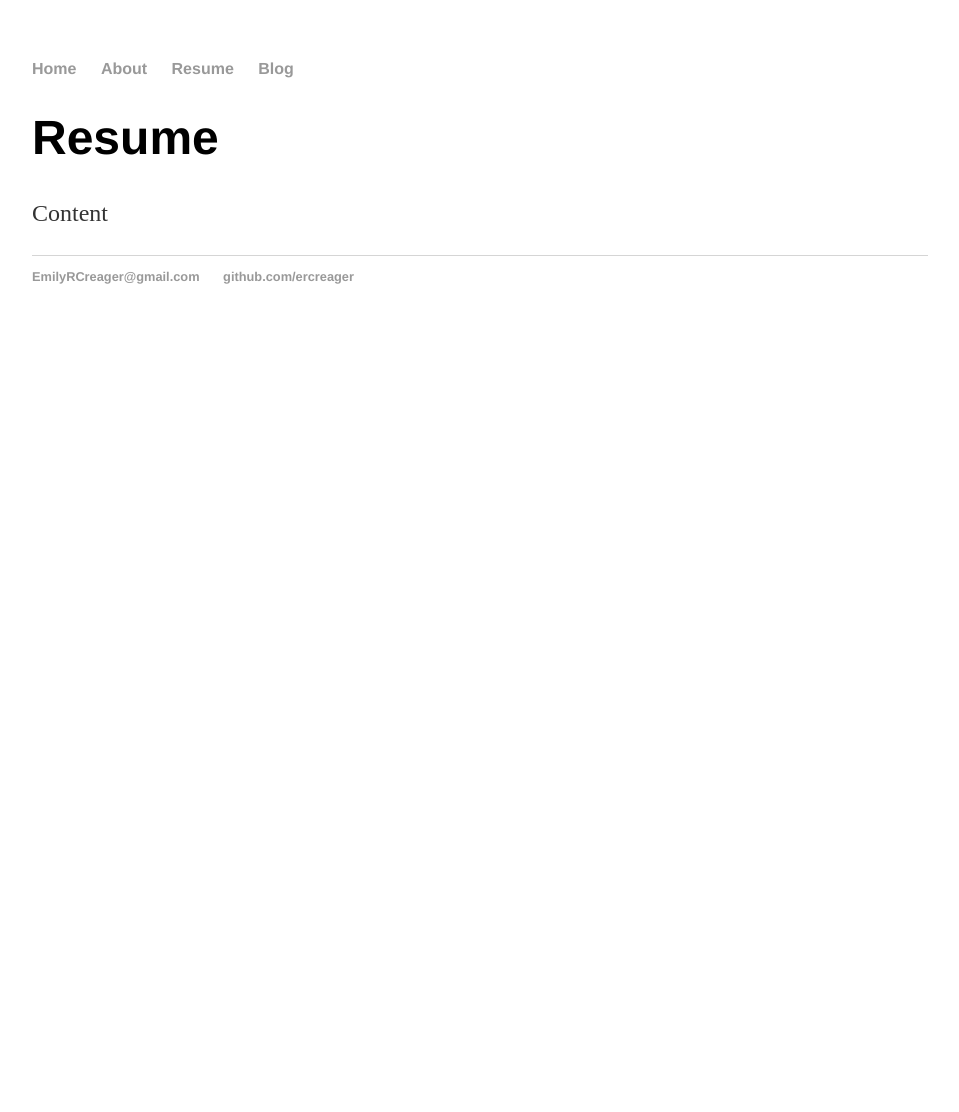
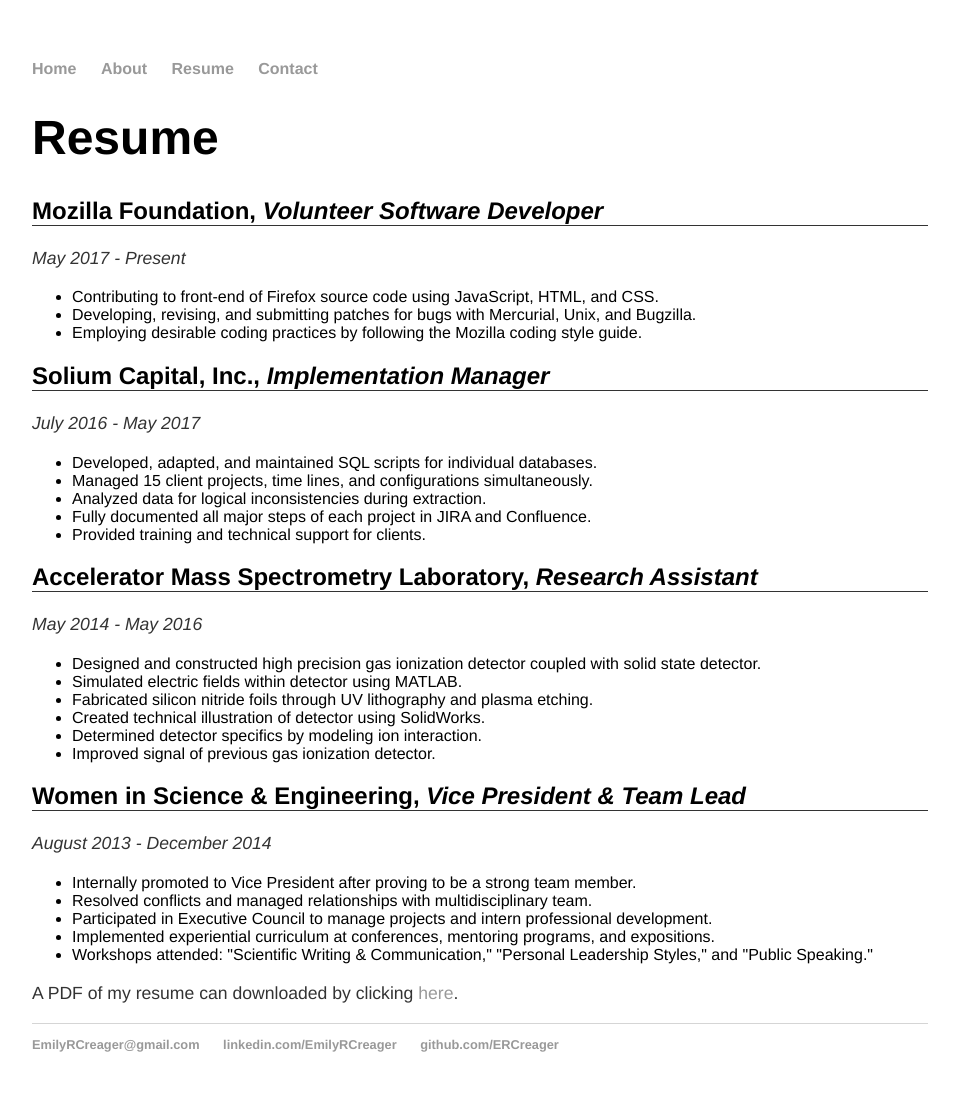
Before and after one commit to ercreager/ercreager.github.io, a Jekyll site: the page built from resume/index.html, in a window 1280 px wide. Shown: the whole page, without its empty margins (160-1119 px from the left). Built offline with Jekyll 4.4.1, drawn with Linux system fonts in a browser that asks for light colours; before the commit the page ends 900 px from its top, so only the background shows below that.

```diff
--- /dev/null
+++ b/Gemfile
@@ -0,0 +1,3 @@
+source 'https://rubygems.org'
+gem 'github-pages', group: :jekyll_plugins
+gem "jekyll-theme-cayman"
--- a/_config.yml
+++ b/_config.yml
@@ -1,3 +1,3 @@
 name: Emily Creager
 markdown: kramdown
-permalink: /blog/:year/:month/:day/:title
+theme: jekyll-theme-cayman
--- a/_layouts/default.html
+++ b/_layouts/default.html
@@ -11,7 +11,7 @@
 	        		<li><a href="/">Home</a></li>
 		        	<li><a href="/about">About</a></li>
 	        		<li><a href="/resume">Resume</a></li>
-	        		<li><a href="/blog">Blog</a></li>
+				<li><a href="/contact">Contact</a></li>
 	    		</ul>
 			</nav>
 			<div class="container">
@@ -22,7 +22,9 @@
 			<footer>
 	    		<ul>
 	        		<li><a href="mailto:emilyrcreager@gmail.com">EmilyRCreager@gmail.com</a></li>
-	        		<li><a href="https://github.com/ercreager">github.com/ercreager</a></li>
+
+				<li><a href="https://linkedin.com/in/emilyrcreager">linkedin.com/EmilyRCreager</a></li>
+				<li><a href="https://github.com/ercreager">github.com/ERCreager</a></li>
 				</ul>
 			</footer>
 		</body>
--- a/css/main.css
+++ b/css/main.css
@@ -1,9 +1,9 @@
 body {
     margin: 60px auto;
     width: 70%;
+    font-family:'Helvetica', 'Arial', 'Sans-Serif';
 }
 nav ul, footer ul {
-    font-family:'Helvetica', 'Arial', 'Sans-Serif';
     padding: 0px;
     list-style: none;
     font-weight: bold;
@@ -21,23 +21,22 @@ a:hover {
 }
 h1 {
     font-size: 3em;
-    font-family:'Helvetica', 'Arial', 'Sans-Serif';
 }
-p {
-    font-size: 1.5em;
+h2 {
+    border-bottom: 1px solid #333;
+}
+p, p ul li {
+    font-size: 1.1em;
     line-height: 1.4em;
     color: #333;
 }
 footer {
+    clear: both;
     border-top: 1px solid #d5d5d5;
     font-size: .8em;
 }
-
-ul.posts {
-    margin: 20px auto 40px;
-    font-size: 1.5em;
+#FountainPhoto {
+    width: 20%;
+    padding: 2%;
+    float: left;
 }
-
-ul.posts li {
-    list-style: none;
-}
--- a/resume/index.html
+++ b/resume/index.html
@@ -2,7 +2,54 @@
 layout: default
 title: Resume
 ---
-<div class="blurb">
+<div>
 	<h1>Resume</h1>
-	<p>Content</p>
-</div><!-- /.blurb -->
+<!--
+	<h2>Skills</h2>
+	<dl>
+		<dt>Languages</dt>
+			<dd>JavaScript, C, HTML5, CSS3, Microsoft SQL Server, MySQL</dd>
+		<dt>Tools</dt>
+			<dd>Mercurial, Git, SVN, Bugzilla, JIRA, Unix, Microsoft Office Suite</dd>
+		<dt>IDEs</dt>
+			<dd>Visual Studio, Brackets, Microsoft SQL Server Management Studio, emacs</dd>
+	</dl>
+-->
+	<h2>Mozilla Foundation, <i>Volunteer Software Developer</i></h2>
+	<p><i>May 2017 - Present</i></p>
+	<ul>
+		<li>Contributing to front-end of Firefox source code using JavaScript, HTML, and CSS.</li>
+		<li>Developing, revising, and submitting patches for bugs with Mercurial, Unix, and Bugzilla.</li>
+		<li>Employing desirable coding practices by following the Mozilla coding style guide.</li>
+	</ul>
+</div>
+	<h2>Solium Capital, Inc., <i>Implementation Manager</i></h2>
+	<p><i>July 2016 - May 2017</i></p>
+	<ul>
+		<li>Developed, adapted, and maintained SQL scripts for individual databases.</li>
+		<li>Managed 15 client projects, time lines, and configurations simultaneously.</li>
+		<li>Analyzed data for logical inconsistencies during extraction.</li>
+		<li>Fully documented all major steps of each project in JIRA and Confluence.</li>
+		<li>Provided training and technical support for clients.</li>
+	</ul>
+	<h2>Accelerator Mass Spectrometry Laboratory, <i>Research Assistant</i></h2>
+	<p><i>May 2014 - May 2016</i></p>
+	<ul>
+		<li>Designed and constructed high precision gas ionization detector coupled with solid state detector.</li>
+		<li>Simulated electric fields within detector using MATLAB.</li>
+		<li>Fabricated silicon nitride foils through UV lithography and plasma etching.</li>
+		<li>Created technical illustration of detector using SolidWorks.</li>
+		<li>Determined detector specifics by modeling ion interaction.</li>
+		<li>Improved signal of previous gas ionization detector.</li>
+	</ul>
+	<h2>Women in Science & Engineering, <i>Vice President & Team Lead</i></h2>
+	<p><i>August 2013 - December 2014</i></p>
+	<ul>
+		<li>Internally promoted to Vice President after proving to be a strong team member.</li>
+		<li>Resolved conflicts and managed relationships with multidisciplinary team.</li>
+		<li>Participated in Executive Council to manage projects and intern professional development.</li>
+		<li>Implemented experiential curriculum at conferences, mentoring programs, and expositions.</li>
+		<li>Workshops attended: "Scientific Writing & Communication," "Personal Leadership Styles," and "Public Speaking."</li>
+	</ul>
+	<p>A PDF of my resume can downloaded by clicking <a href="\assets\EmilyCreagerResume.pdf">here</a>.</p>
+</div>
```
Also changed, not shown: _layouts/post.html (deleted, +0 -9 lines), _posts/2017-07-27-emily-creager-site-launched.md (deleted, +0 -7 lines), blog/atom.xml (deleted, +0 -27 lines), blog/index.html (deleted, +0 -11 lines), contact/index.html (added, +9 -0 lines), index.html (+7 -6 lines), Gemfile.lock (added), assets/FountainPhoto.jpg (deleted), 3 other files.
